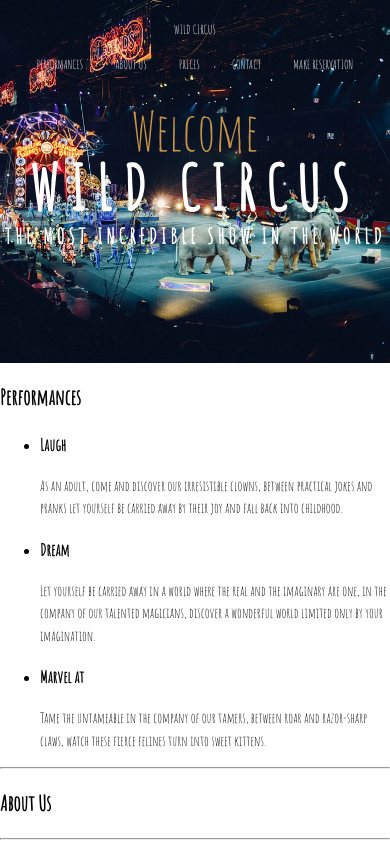
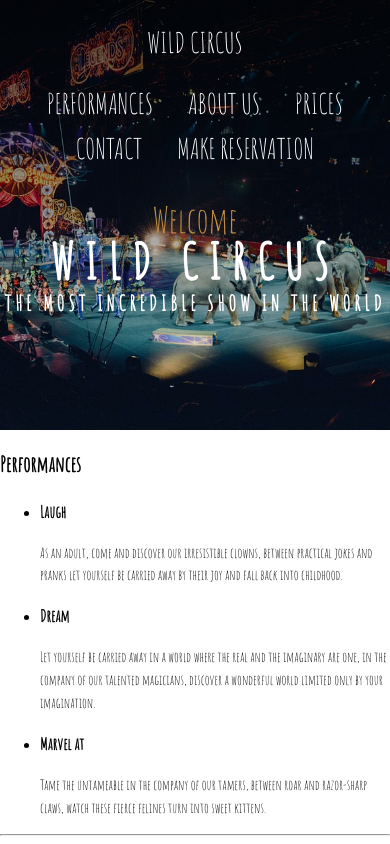
Before and after one commit to rencho13/wild-circus, a plain HTML site: page index.html in a window 390 px wide. Shown: the top 844 px of the page. Drawn offline with nearby package versions, Linux system fonts and the light colour scheme.

Commit message:
integration du header responsive

```diff
--- a/script.js
+++ b/script.js
@@ -1,5 +1,5 @@
 $(document).ready(function() {
-		$('.js-scrollTo').on('click', function() { // Au clic sur un élément
+		$('.menu-item').on('click', function() { // Au clic sur un élément
 			var page = $(this).attr('href'); // Page cible
 			var speed = 750; // Durée de l'animation (en ms)
 			$('html, body').animate( { scrollTop: $(page).offset().top }, speed ); // Go
--- a/style.css
+++ b/style.css
@@ -3,6 +3,7 @@
 *, *::before, *::after {
 	box-sizing: border-box;
 }
+
 html {
     font-size:14px;
 }
@@ -20,14 +21,17 @@ a {
 }
 
 .header {
-    background: url(images/bg.jpg) center center / cover no-repeat;
+    background:
+        linear-gradient(180deg, rgba(0,0,0,0.7), rgba(28,28,28,0.01)),
+        url(images/bg.jpg) center center / cover no-repeat;
+
     color: #FFF;
 
 }
 
 .topbar {
     padding: 20px 0;
-    font-size: .875rem;
+    font-size: 2rem;
     text-transform: uppercase;
     text-align: center;
 }
@@ -52,14 +56,14 @@ a {
 .baseline-welcome {
     font-family: 'Amatic SC',sans-serif;
     color:#C89446;
-    font-size:3.75rem;
+    font-size:2.5rem;
     display: block;
     line-height: 1;
 
 }
 .baseline-name {
 
-    font-size: 4.375rem;
+    font-size: 3.5rem;
     line-height: 1;
     font-weight: 700;
     letter-spacing: 11px;
@@ -81,6 +85,9 @@ a {
     html {
         font-size: 16px;
     }
+    .topbar {
+    font-size: 2.5rem;
+    }
     .baseline-slogan {
 
     font-size: 1.5rem;
```
